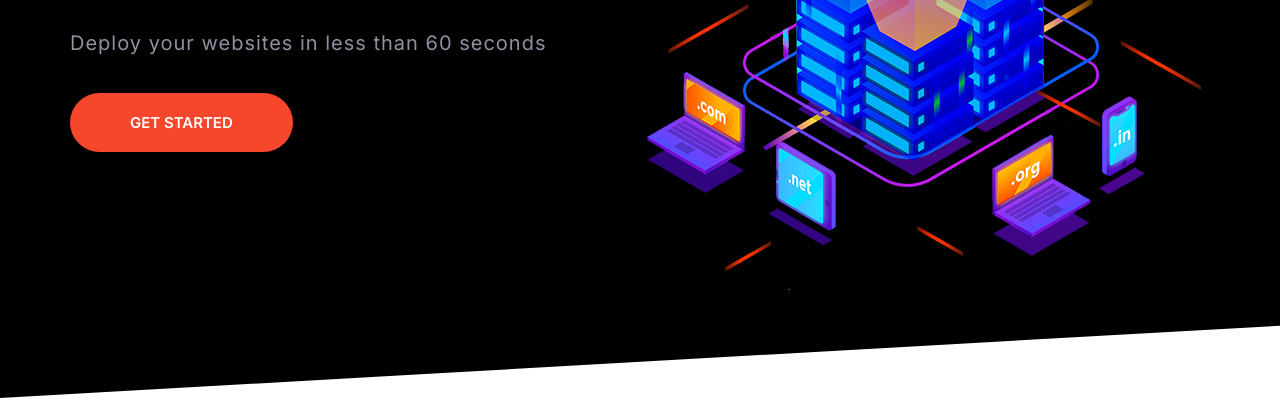
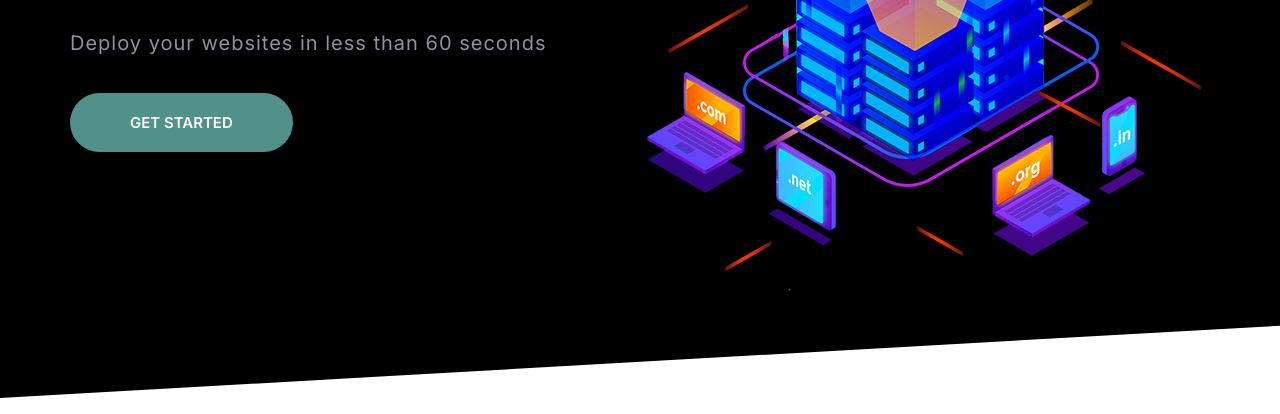
Before and after one commit to shanicekumeroa/myownwebsite, a website built with Parcel: page index.html in a window 1280 px wide. Shown: the part 386-800 px from the top of the page. Built offline with nearby package versions, Linux system fonts and the light colour scheme.

Commit message:
Added files

```diff
--- a/CSS/styles.css
+++ b/CSS/styles.css
@@ -1,7 +1,7 @@
 :root{
-    --color-primary: #2584ff;
-    --color-secondary: #00d9ff;
-    --color-accent: #f6472c;
+    --color-primary: #97acc8;
+    --color-secondary: #478c71;
+    --color-accent: #52908a;
     --color-headings: rgb(34, 96, 50);
     --color-body: rgb(123, 150, 123);
     --color-body-darker:#7d7699;
--- a/index.html
+++ b/index.html
@@ -10,7 +10,7 @@
     <meta property="og:type" content="website" />
     <meta property="og:image" content="https://" />
     <meta property="og:url" content="https://alwayshungry.shop" />
-    <title>Mosihfy - Go Online for just $11</title>
+    <title>ALWAY$ HUNGRY</title>
     <link rel="preconnect" href="https://fonts.googleapis.com" />
     <link rel="preconnect" href="https://fonts.gstatic.com" crossorigin />
     <link
```
